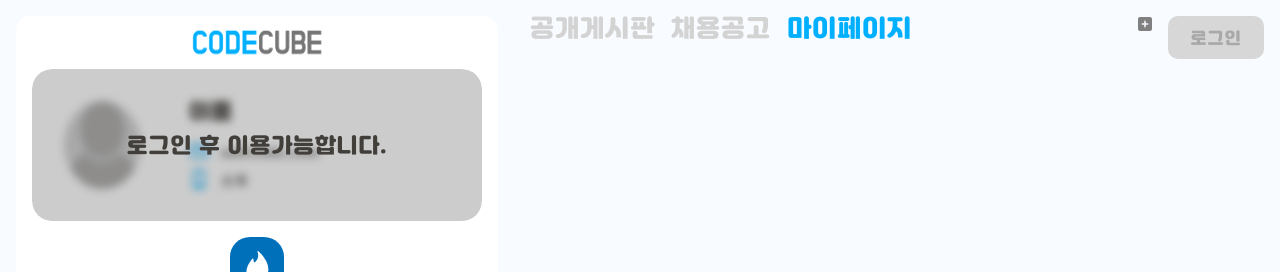
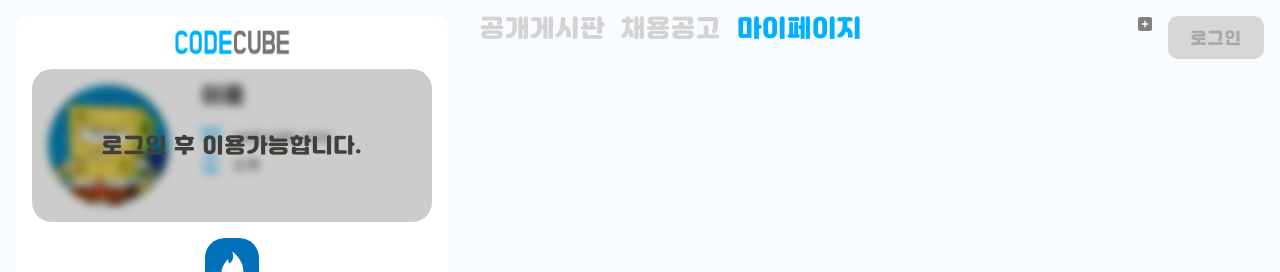
Before and after one commit to codestates/codecube, a React (Create React App) app in the folder client/: page /myPage in a window 1280 px wide. Shown: the top 272 px of the page. Built offline with nearby package versions, Linux system fonts and the light colour scheme; no server answers.

Commit message:
프로필 카드 크기조절

```diff
--- a/client/src/section/board/index.js
+++ b/client/src/section/board/index.js
@@ -10,7 +10,6 @@ import MyPage from './components/mypage'
 import Content from './components/projects/content'
 import ProjectDetail from './components/projects/projectDetail'
 import Write from './components/write'
-import LandingPage from '../landing'
 
 const Wrapper = styled.div`
   display: flex;
--- a/client/src/section/profile/components/user.js
+++ b/client/src/section/profile/components/user.js
@@ -9,10 +9,10 @@ const Wrapper = styled.div`
 
   display: flex;
   width: 100%;
-  padding: 2rem;
+
+  padding: 1rem;
   margin-bottom: 1rem;
   border-radius: 20px;
-  overflow: hidden;
 
   flex: 0.5 0 0%;
 `
@@ -20,13 +20,13 @@ const Wrapper = styled.div`
 const Photo = styled.img`
   background-color: lightgray;
   border-radius: 50%;
-  width: 20%;
   margin-right: 2rem;
+
+  width: 33%;
 `
 
 const UserInfo = styled.div`
   width: 100px;
-  padding: 0 1rem;
 
   flex: 1 0 0%;
 `
@@ -55,6 +55,7 @@ const Blind = styled.div`
   align-items: center;
   width: 100%;
   height: 100%;
+  border-radius: 20px;
   background-color: rgba(0, 0, 0, 0.2);
   backdrop-filter: blur(4px);
 
@@ -92,7 +93,8 @@ const User = () => {
 
   return (
     <Wrapper>
-      <Photo src={require('../../../dummy/기본프로필.png')}></Photo>
+      <Photo src={require('../../../dummy/spongebob.jpg')}></Photo>
+
       <UserInfo>
         <P className="name">{isLoggedIn ? username : '이름'}</P>
         <ICON_mail style={style} />
--- a/client/src/section/profile/index.js
+++ b/client/src/section/profile/index.js
@@ -14,7 +14,8 @@ const Wrapper = styled.div`
   margin-bottom: 1rem;
   padding: 0 1rem 1rem 1rem;
 
-  flex: 1.2 0 0%;
+  width: 33%;
+  flex: 1 0 0%;
 `
 
 const Logo = styled.img`
```
Also changed, not shown: client/src/App.js (+2 -5 lines).
